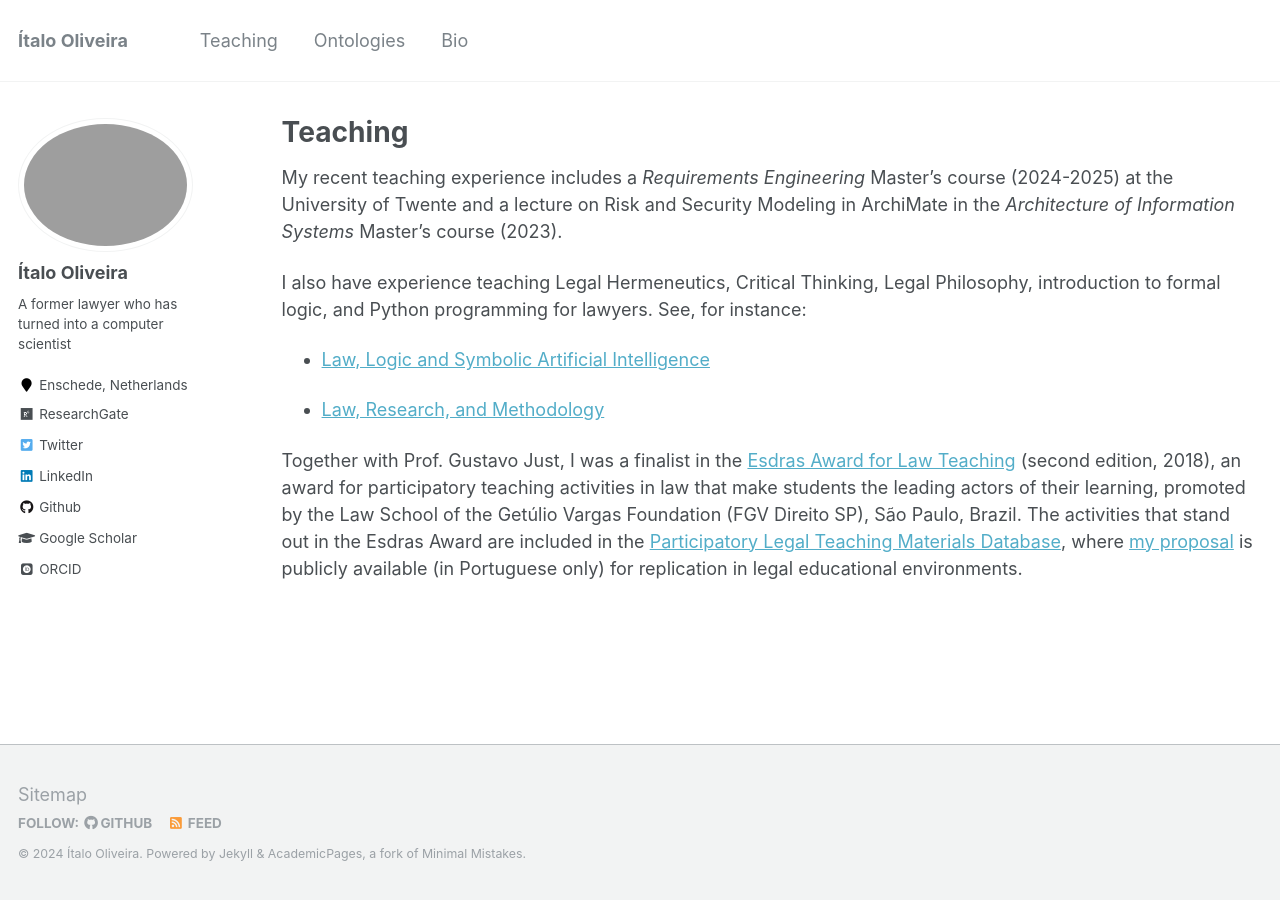
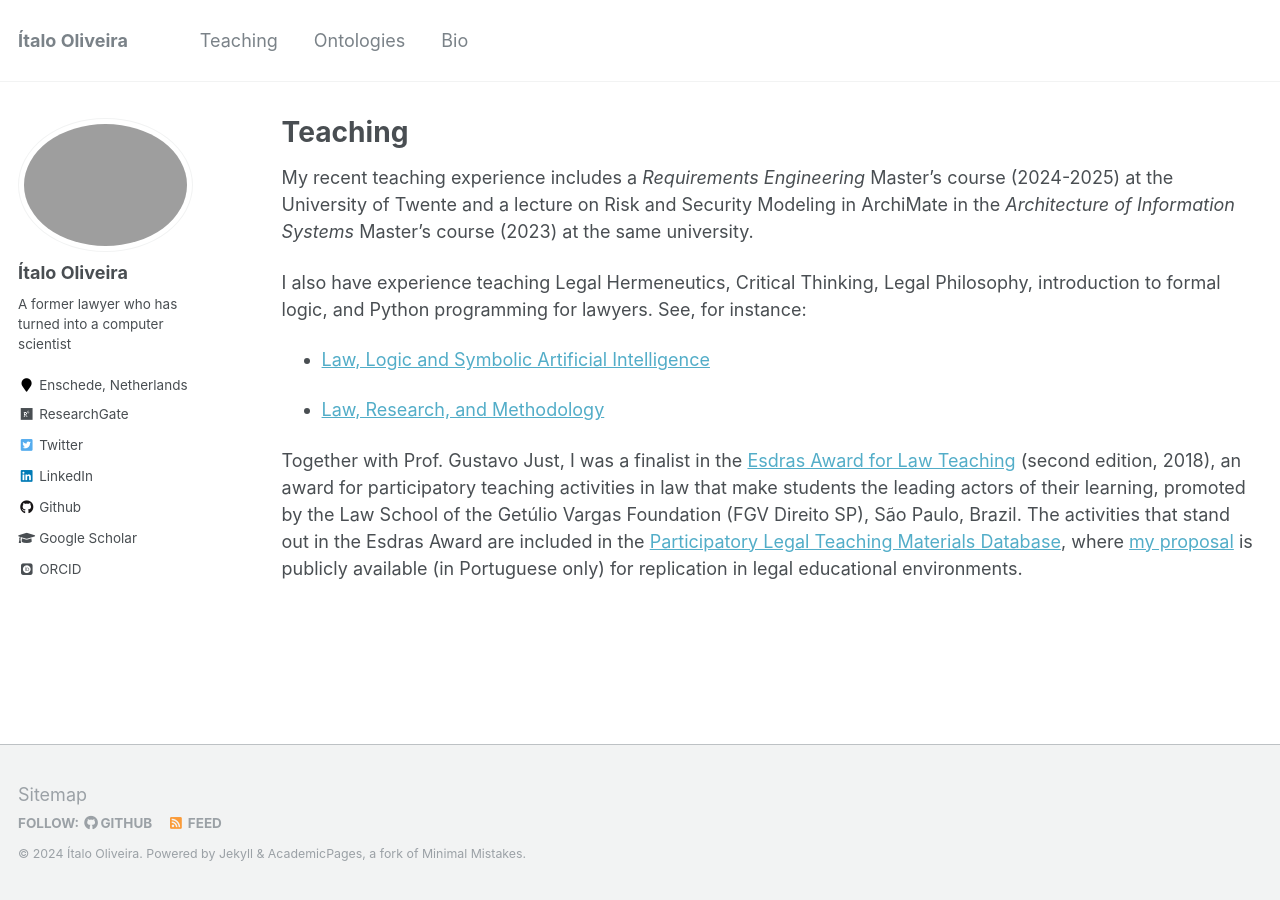
Before and after one commit to italojsoliveira/italojsoliveira.github.io, a Jekyll site: the page built from _pages/teaching.md, in a window 1280 px wide. Built offline with Jekyll 4.4.1, drawn with Linux system fonts in a browser that asks for light colours; some web fonts are replaced.

Commit message:
teaching update

```diff
--- a/_pages/teaching.md
+++ b/_pages/teaching.md
@@ -5,7 +5,7 @@ permalink: /teaching/
 author_profile: true
 ---
 
-My recent teaching experience includes a *Requirements Engineering* Master's course (2024-2025) at the University of Twente and a lecture on Risk and Security Modeling in ArchiMate in the *Architecture of Information Systems* Master's course (2023).
+My recent teaching experience includes a *Requirements Engineering* Master's course (2024-2025) at the University of Twente and a lecture on Risk and Security Modeling in ArchiMate in the *Architecture of Information Systems* Master's course (2023) at the same university.
 
 
 I also have experience teaching Legal Hermeneutics, Critical Thinking, Legal Philosophy, introduction to formal logic, and Python programming for lawyers. See, for instance:
```
